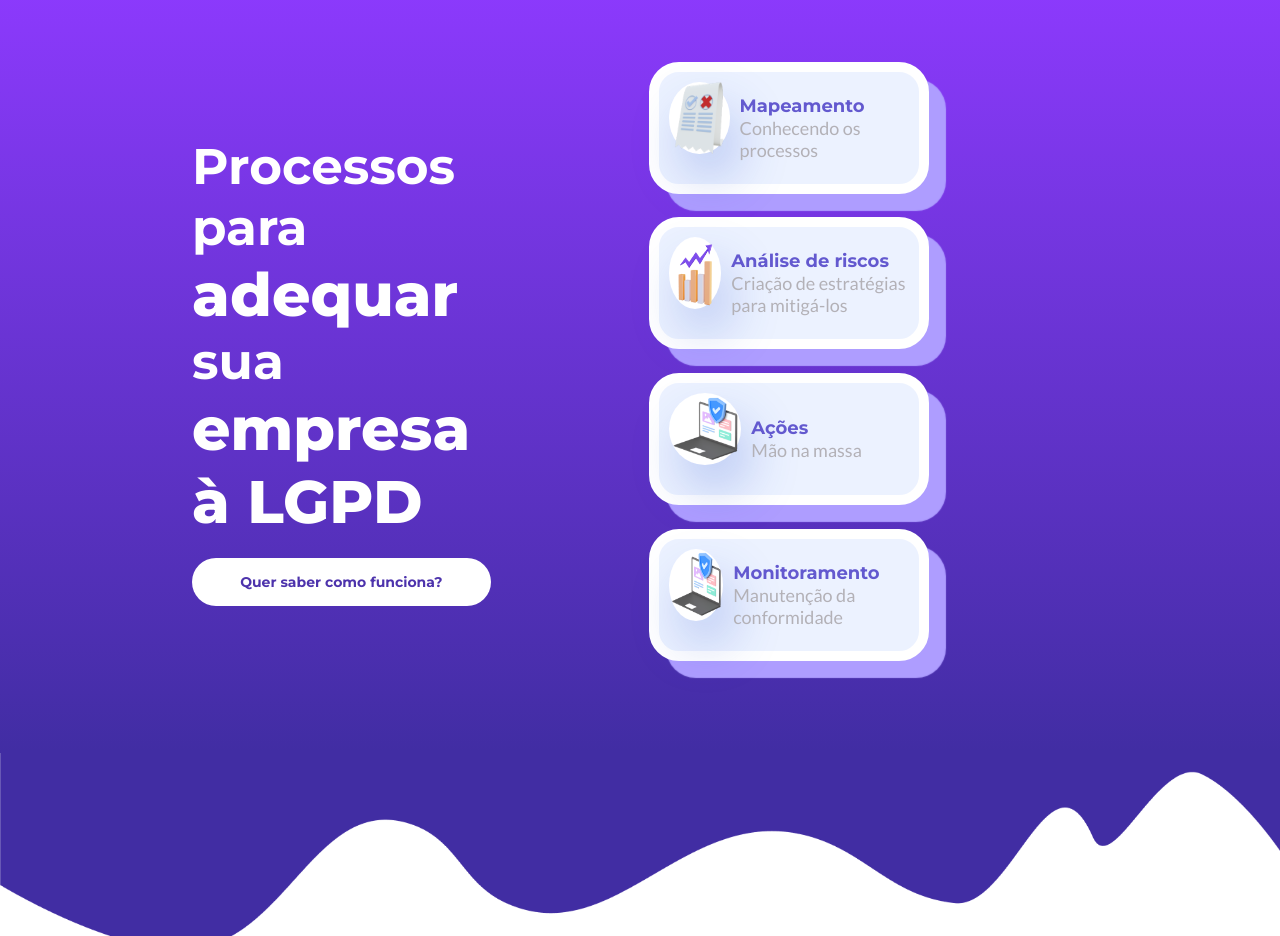
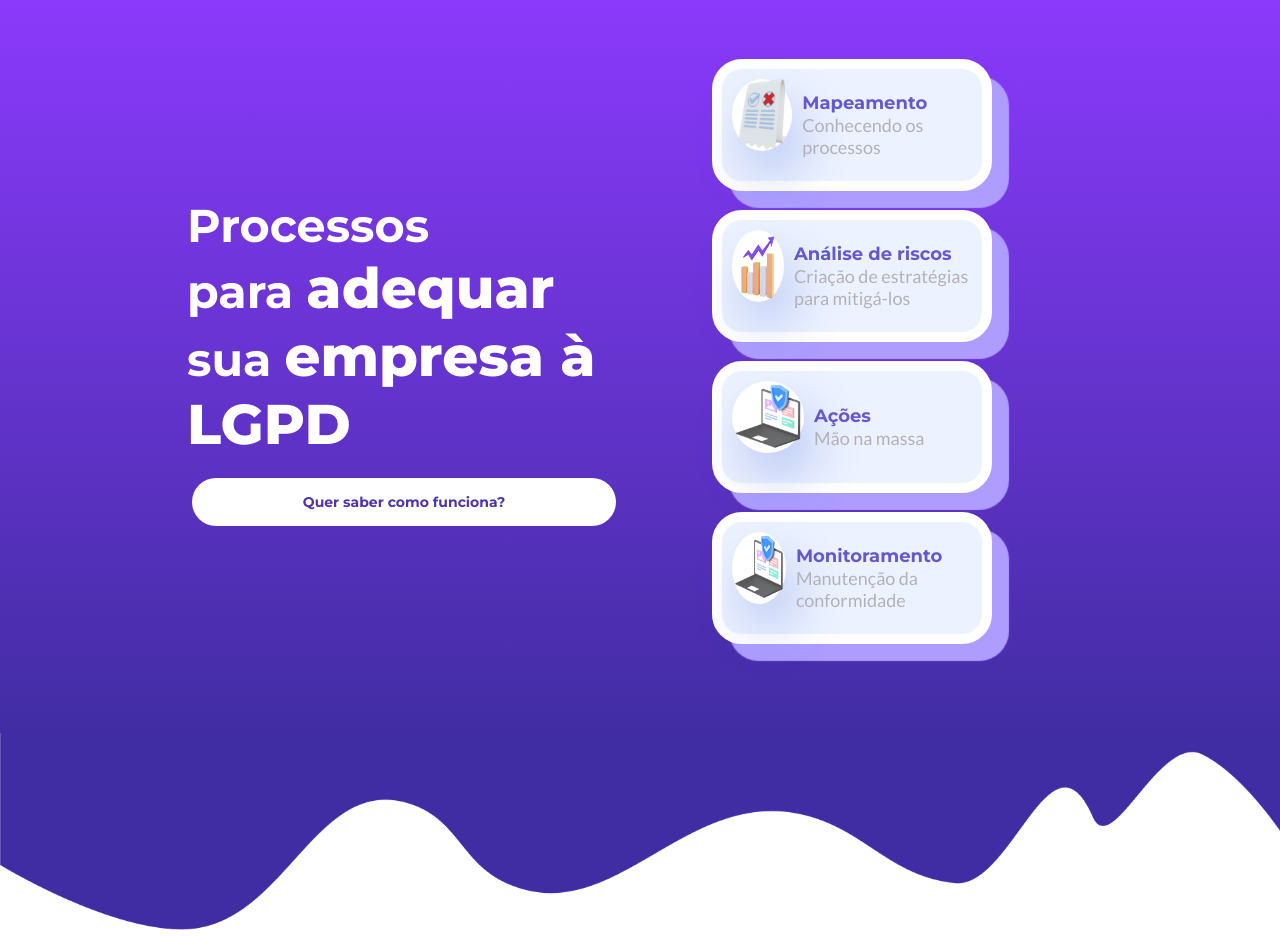
Before and after one commit to evlvs/lgpdmap, a Next.js app: page /plans in a window 1280 px wide. Shown: the part 5220-6156 px from the top of the page. Built offline with nearby package versions, Linux system fonts and the light colour scheme.

Commit message:
text fix

```diff
--- a/src/components/Steps/index.tsx
+++ b/src/components/Steps/index.tsx
@@ -8,7 +8,8 @@ const Steps: React.FC = () => {
       <div className={styles.steps}>
         <div className={styles.callToAction}>
           <h3>
-            Processos para <strong>adequar </strong>
+            Processos
+            <br /> para <strong>adequar </strong>
             sua <strong>empresa </strong>
             <span>à LGPD</span>
           </h3>
--- a/src/components/Steps/styles.module.scss
+++ b/src/components/Steps/styles.module.scss
@@ -26,10 +26,10 @@
 
     h3 {
       color: var(--white);
-      max-width: 424px;
+      width: 434px;
       margin: 20px 0;
       text-align: left;
-      font-size: 50px;
+      font-size: 40px;
 
       span {
         font-size: 60px;
@@ -38,7 +38,7 @@
 
       strong {
         font-weight: 800;
-        font-size: 60px;
+        font-size: 56px;
       }
     }
   }
@@ -150,16 +150,16 @@
         color: var(--white);
         margin: 20px 0;
         text-align: left;
-        font-size: 50px;
+        font-size: 46px;
 
         span {
-          font-size: 60px;
+          font-size: 56px;
           font-weight: 800;
         }
 
         strong {
           font-weight: 800;
-          font-size: 60px;
+          font-size: 56px;
         }
       }
     }
--- a/src/styles/globals.scss
+++ b/src/styles/globals.scss
@@ -671,7 +671,7 @@ td.plansBtn {
   a {
     font-size: 14px;
     height: 48px;
-    max-width: 3;
+    width: 424px;
   }
 
   .vjs_video_3-dimensions {
```
